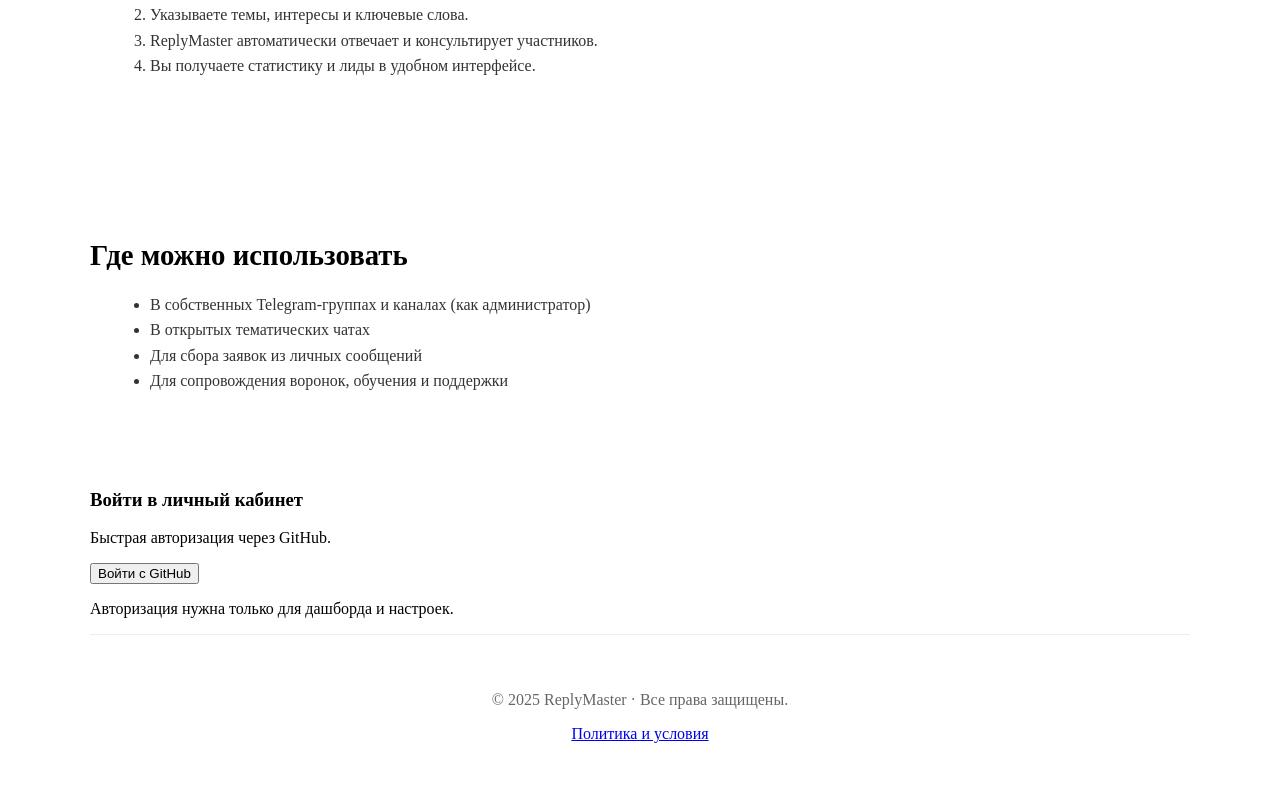
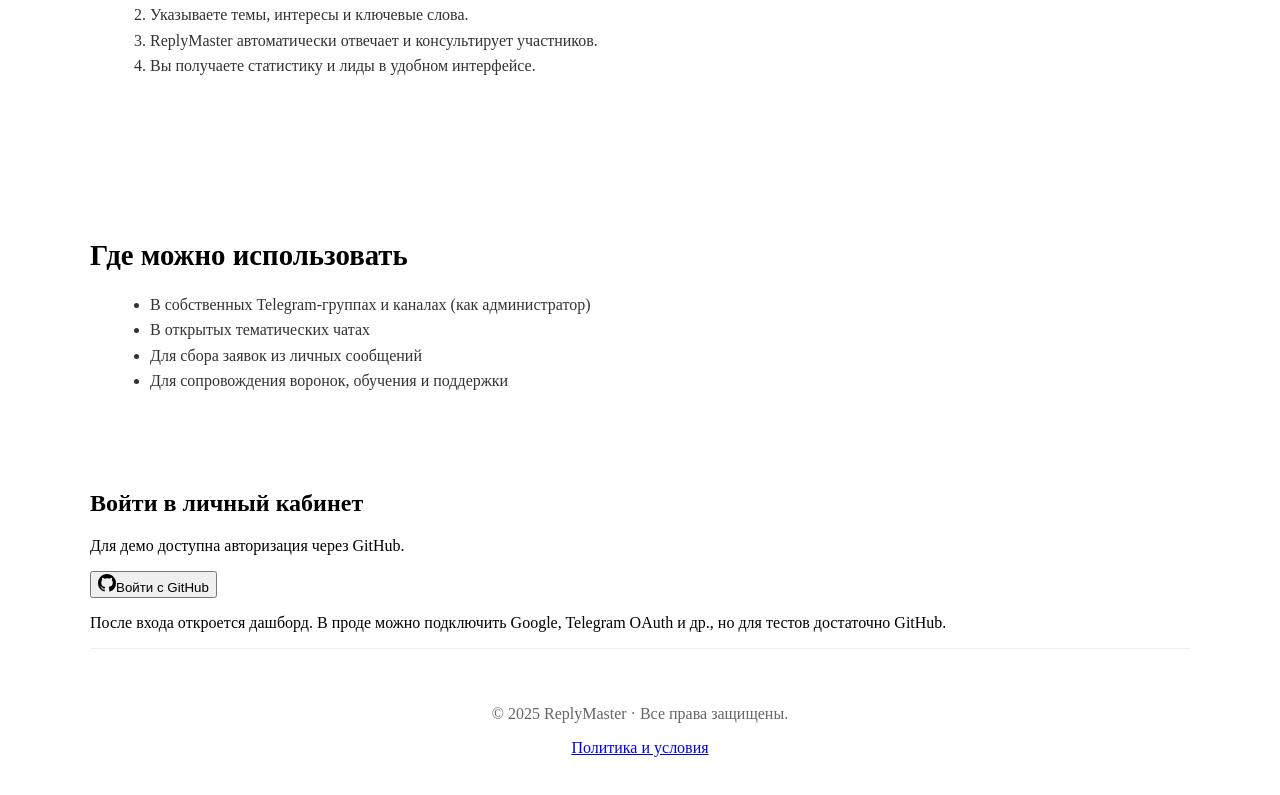
Before and after one commit to anykord/replymaster-frontend, a Next.js app: page / in a window 1280 px wide. Shown: the part 1205-2000 px from the top of the page. Built offline with nearby package versions, Linux system fonts and the light colour scheme; no server answers.

Commit message:
Update LoginForm.js

```diff
--- a/components/LoginForm.js
+++ b/components/LoginForm.js
@@ -1,39 +1,40 @@
-import { useSession, signIn, signOut } from "next-auth/react";
+// components/LoginForm.jsx
+import { signIn } from "next-auth/react";
 
-export default function LoginForm(){
-  const { data: session, status } = useSession();
+export default function LoginForm() {
+  return (
+    <section className="login">
+      <div className="container login__box">
+        <h2 className="login__title">Войти в личный кабинет</h2>
+        <p className="login__note">
+          Для демо доступна авторизация через GitHub.
+        </p>
 
-  if (status === "loading") {
-    return <div className="login-card"><p className="muted">Загружаем профиль…</p></div>;
-  }
+        <button
+          className="btn btn--github"
+          onClick={() => signIn("github")}
+          aria-label="Войти через GitHub"
+        >
+          <svg viewBox="0 0 16 16" width="18" height="18" aria-hidden="true">
+            <path
+              fill="currentColor"
+              d="M8 0C3.58 0 0 3.58 0 8a8 8 0 0 0 5.47 7.59c.4.07.55-.17.55-.38
+              0-.19-.01-.82-.01-1.49-2.01.37-2.53-.49-2.69-.94-.09-.23-.48-.94-.82-1.13-.28-.15-.68-.52
+              -.01-.53.63-.01 1.08.58 1.23.82.72 1.21 1.87.87 2.33.66.07-.52.28-.87.5-1.07-1.78-.2-3.64-.89
+              -3.64-3.95 0-.87.31-1.59.82-2.15-.08-.2-.36-1.02.08-2.12 0 0 .67-.21 2.2.82a7.6 7.6 0 0 1 2
+              -.27c.68 0 1.36.09 2 .27 1.53-1.03 2.2-.82 2.2-.82.44 1.1.16 1.92.08 2.12.51.56.82 1.28.82
+              2.15 0 3.07-1.87 3.75-3.65 3.95.29.25.54.73.54 1.48 0 1.07-.01 1.93-.01 2.2 0 .21.15.46.55.38A8
+              8 0 0 0 16 8c0-4.42-3.58-8-8-8Z"
+            />
+          </svg>
+          Войти с GitHub
+        </button>
 
-  if (session) {
-    return (
-      <div className="login-card">
-        <h3>Вы вошли</h3>
-        <div className="user">
-          {session.user?.image && <img src={session.user.image} alt="" />}
-          <div>
-            <div className="name">{session.user?.name}</div>
-            <div className="muted">{session.user?.email}</div>
-          </div>
-        </div>
-        <div className="login-actions">
-          <a className="btn" href="/dashboard">Перейти в дашборд</a>
-          <button className="btn secondary" onClick={() => signOut()}>Выйти</button>
-        </div>
+        <p className="login__hint">
+          После входа откроется дашборд. В проде можно подключить Google,
+          Telegram OAuth и др., но для тестов достаточно GitHub.
+        </p>
       </div>
-    );
-  }
-
-  return (
-    <div className="login-card">
-      <h3>Войти в личный кабинет</h3>
-      <p className="muted">Быстрая авторизация через GitHub.</p>
-      <button className="btn wide" onClick={() => signIn("github")}>
-        Войти с GitHub
-      </button>
-      <p className="tiny muted">Авторизация нужна только для дашборда и настроек.</p>
-    </div>
+    </section>
   );
 }
```
